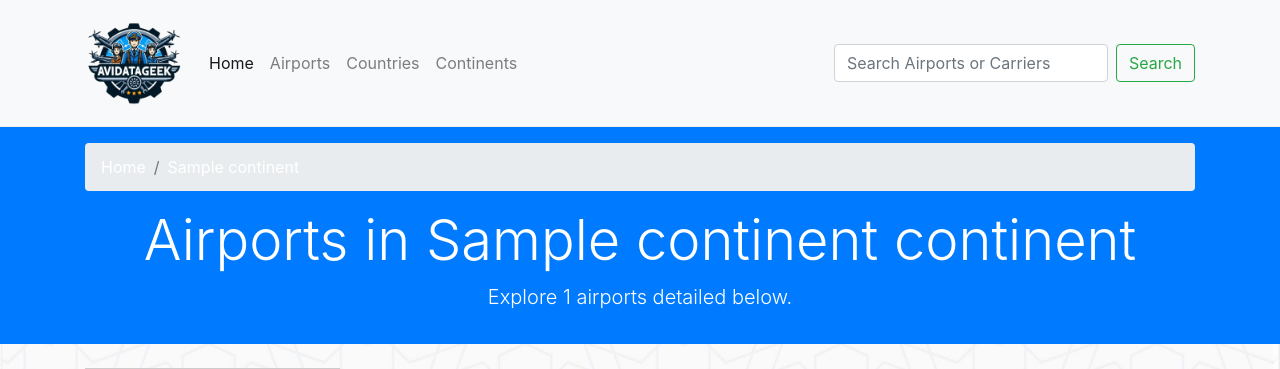
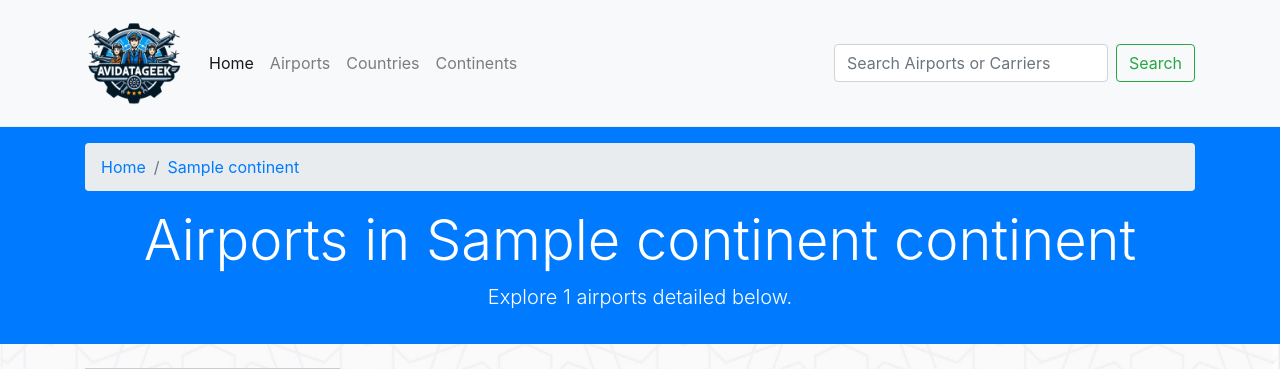
Before and after one commit to tolgakurtuluss/flsk, a Flask app: template templates/continent.html in a window 1280 px wide. Shown: the top 369 px of the page. Run offline with Flask 3, Linux system fonts and the light colour scheme; the template is opened without the code that fills it: most values are stand-ins (such as "Sample title", 1, 10 or a date in 2020); parts of the project's set-up code (start-up, migrations or seed data) failed here and were passed over; some libraries are stand-ins or nearby versions.

Commit message:
Update continent.html

```diff
--- a/templates/continent.html
+++ b/templates/continent.html
@@ -63,8 +63,8 @@
         <div class="container">
             <nav aria-label="breadcrumb">
                 <ol class="breadcrumb">
-                    <li class="breadcrumb-item"><a href="/" class="text-white">Home</a></li>
-                    <li class="breadcrumb-item"><a href="/continents/{{ cntairports[0].continent }}" class="text-white">{{ cntairports[0].continent }}</a></li>
+                    <li class="breadcrumb-item"><a href="/" class="text-black">Home</a></li>
+                    <li class="breadcrumb-item"><a href="/continents/{{ cntairports[0].continent }}" class="text-black">{{ cntairports[0].continent }}</a></li>
                 </ol>
             </nav>
             <h1 class="display-4">Airports in {{ cntairports[0].continent }} continent</h1>
```
